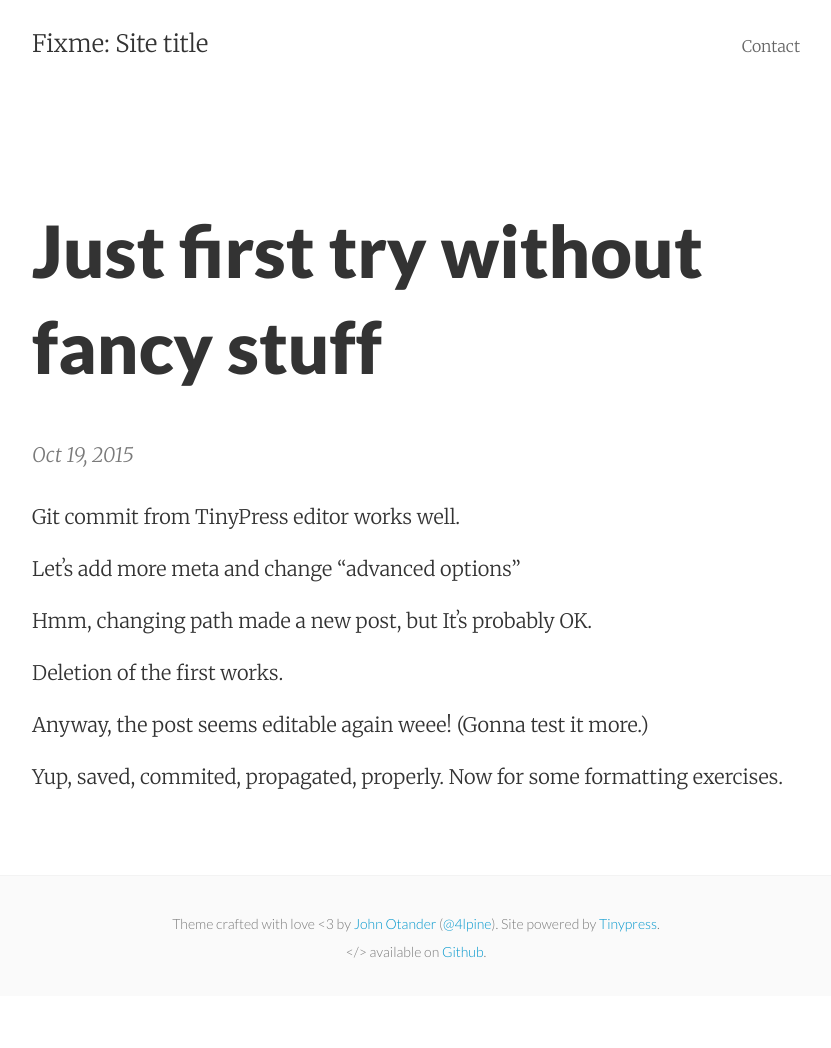
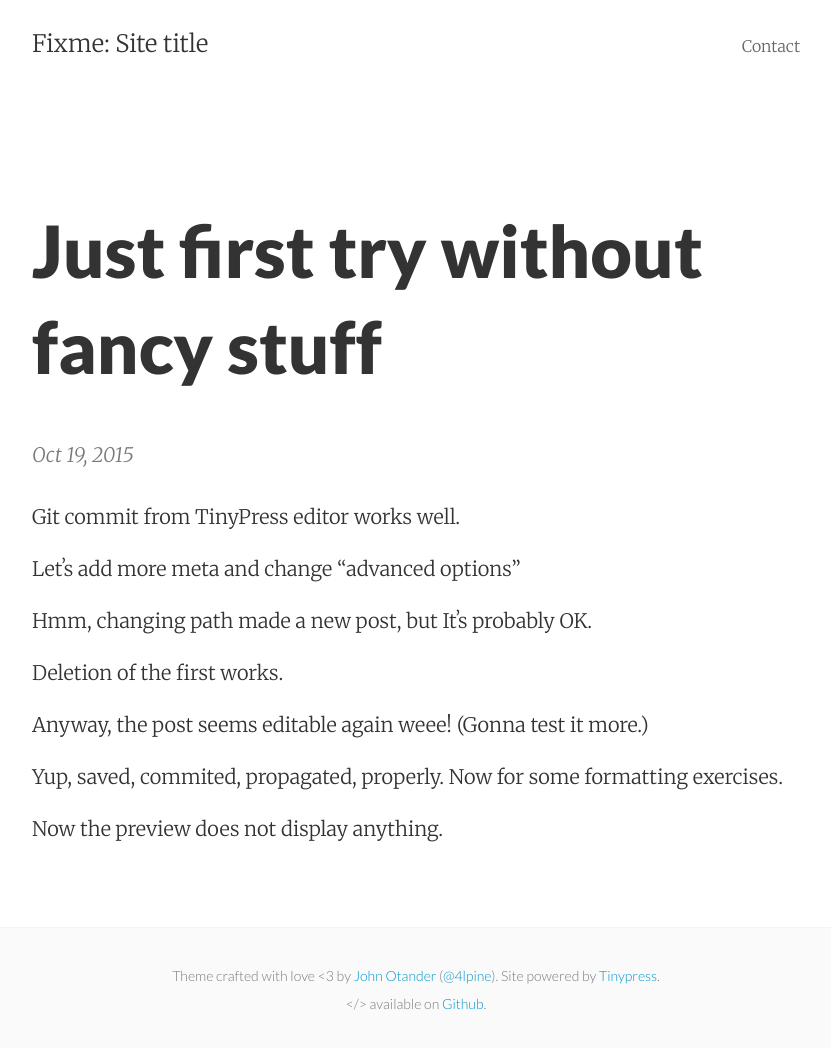
Before and after one commit to myfonj/myfonj.github.io, a Jekyll site: the page built from _posts/2015-10-19-test1.markdown, in a window 1280 px wide. Shown: the whole page, without its empty margins (224-1055 px from the left). Built offline with Jekyll 4.4.1, drawn with Linux system fonts in a browser that asks for light colours; before the commit the page ends 996 px from its top, so only the background shows below that.

Commit message:
Post update: Just first try without fancy stuff

```diff
--- a/_posts/2015-10-19-test1.markdown
+++ b/_posts/2015-10-19-test1.markdown
@@ -15,3 +15,5 @@ Deletion of the first works.
 Anyway, the post seems editable again weee! (Gonna test it more.)
 
 Yup, saved, commited, propagated, properly. Now for some formatting exercises.
+
+Now the preview does not display anything.
```
